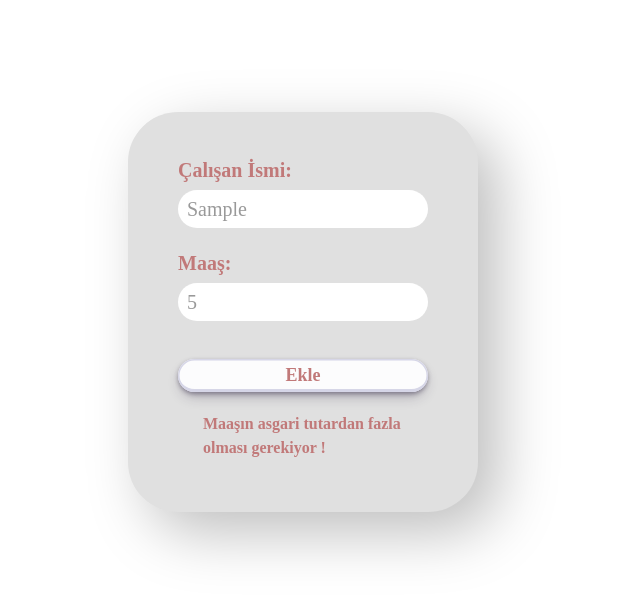
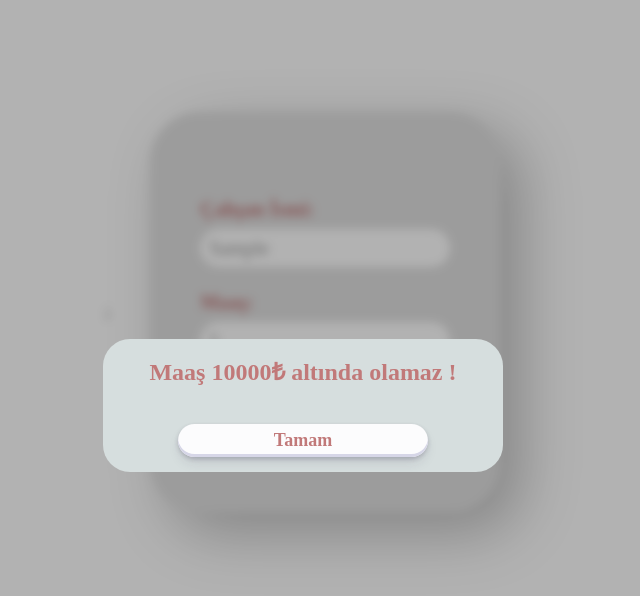
Before and after one commit to begumirci/Worker-List, a React (Vite) app: page / in a window 1280 px wide. Both pictures are taken after typing "Sample", "5" into the empty fields and a click on the button "Ekle". Shown: the top 596 px of the page, without its empty margins (337-977 px from the left). Built offline with nearby package versions, Linux system fonts and the light colour scheme.

Commit message:
modal sayfası yapıldı

```diff
--- a/src/App.jsx
+++ b/src/App.jsx
@@ -1,12 +1,14 @@
 import { useState } from 'react'
 import './App.css'
 import CustomForm from './components/CustomForm'
+
 
 function App() {
 
   return (
     <>
       <CustomForm />
+
     </>
   )
 }
--- a/src/components/CustomForm.css
+++ b/src/components/CustomForm.css
@@ -6,6 +6,7 @@
     justify-content: center;
     align-items: center;
     gap:40px;
+    z-index: 1;
 }
 
 .CustomForm{
@@ -138,3 +139,53 @@ h6{
     font-weight: bold;
     font-size: 20px;
 }
+
+.modal{
+display: flex;
+justify-content: center;
+align-items: center;
+z-index: 2;
+backdrop-filter: blur(5px);
+width:100%;
+height: 100%;
+position: fixed;
+background-color: rgba(0, 0, 0, 0.3);
+left:0;
+top:0;
+color:rgb(193, 121, 121);
+
+}
+
+.modal-body{
+    display: flex;
+    flex-direction: column;
+    justify-content: center;
+    align-items: center;
+    width:400px;
+    gap:1rem;
+    padding:15px;
+    border-radius: 27px;
+    background-color:rgb(214, 222, 222);
+    margin-top:10px;
+
+}
+
+.modalBtn{
+    width:250px;
+    border-radius: 50px;
+    box-shadow: rgba(45, 35, 66, 0.2) 0 2px 4px,rgba(45, 35, 66, 0.15) 0 7px 13px -3px,#D6D6E7 0 -3px 0 inset;
+    background-color: #FCFCFD;
+    padding-left: 16px;
+    padding-right: 16px;
+    touch-action: manipulation;
+    white-space: nowrap;
+    font-size: 18px;
+    border-width: 0;
+    text-align: center;
+    padding:3px;
+    color:rgba(0,0,0,0.8);
+    margin-top:1em;
+    color:rgb(193, 121, 121);
+    font-weight: bold;
+    cursor:pointer;
+}
--- a/src/components/CustomForm.jsx
+++ b/src/components/CustomForm.jsx
@@ -2,15 +2,17 @@ import './CustomForm.css';
 import { useState } from 'react';
 import CustomCart from './CustomCart';
 import '../App.css';
+import ErrorModal from './ErrorModal';
 
 
 function CustomForm(){
     const [name, setName] = useState('');
     const [salary, setSalary] = useState('');
     const [users, setUser] = useState([]);
-    const [isSalary, setIsSalary] = useState(false);
-    const [isName,setIsName] = useState(false);
-
+    const [error, setError] = useState('');
+    const [isError, setIserror] = useState(false);
+    // const [isSalary, setIsSalary] = useState(false);
+    // const [isName,setIsName] = useState(false);
 
     function addCustom(e){
         e.preventDefault();
@@ -21,24 +23,36 @@ function CustomForm(){
             salary:salary
         }
 
-        if(name === ''){
-            setIsName(true);
-        } else if (salary < 10000){
-            setIsSalary(true);
+        if(name.trim().length === 0){
+            setIserror(true);
+            setError('İsim girmek zorunlu !');
+            // setIsName(true);
+            return;
         }
-        else{
-            setIsSalary(false);
-            setUser([...users, newUser]);
-            setName('');
-            setSalary('');
+        if (salary < 10000){
+            setIserror(true);
+            setError('Maaş 10000₺ altında olamaz !');
+            // setIsSalary(true);
+            return;
         }
 
+        // setIsSalary(false);
+        setUser([...users, newUser]);
+        setName('');
+        setSalary('');
     }
+
+    function closeModal(){
+        setIserror(false);
+    }
+
+
 
 
     return(
 
         <div className="container">
+            {isError ? <ErrorModal error={error} closeModal={closeModal} /> : '' };
             <form className="CustomForm">
                 <label className="custom-name">
                     Çalışan İsmi:
@@ -49,8 +63,8 @@ function CustomForm(){
                     <input type="number" placeholder="Maaş girin" required className="input" value={salary} onChange={(e) => setSalary(e.target.value)} />
                 </label>
                 <button className='custom-save' onClick={addCustom}>Ekle</button>
-                {isName ? <div className='warning-msg'>Çalışan isminin girilmesi gerekiyor ! </div> : ''}
-                {isSalary ? <div className='warning-msg bottom'>Maaşın asgari tutardan fazla olması gerekiyor ! </div> : ''}
+                {/* {isName ? <div className='warning-msg'>Çalışan isminin girilmesi gerekiyor ! </div> : ''}
+                {isSalary ? <div className='warning-msg bottom'>Maaşın asgari tutardan fazla olması gerekiyor ! </div> : ''} */}
 
             </form>
             <CustomCart users={users} setUser={setUser}/>
@@ -62,4 +76,4 @@ function CustomForm(){
 
 }
 
-export default CustomForm;
+export default CustomForm
--- /dev/null
+++ b/src/components/ErrorModal.jsx
@@ -0,0 +1,14 @@
+import './CustomForm.css';
+
+export default function ErrorModal({error,closeModal}){
+
+
+    return(
+        <div onClick={closeModal} className="modal">
+            <div className="modal-body">
+                <h2  className="modalHeader">{error}</h2>
+                <button onClick={closeModal} className="modalBtn">Tamam</button>
+            </div>
+        </div>
+    )
+}
```
